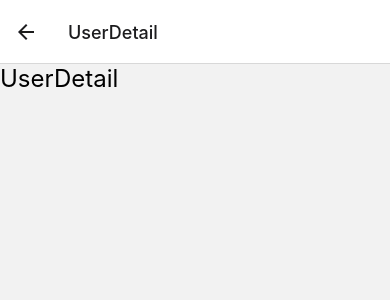
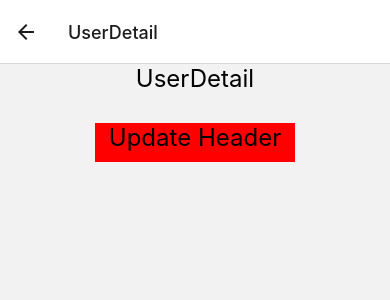
Before and after one commit to murathanje/React-Native, a React Native app in the folder ReactNative/: screen /UserDetail in a window 390 px wide. Shown: the top 300 px of the page. Built offline with nearby package versions, Linux system fonts and the light colour scheme.

Commit message:
Header update

```diff
--- a/ReactNative/src/screens/UserDetail/index.jsx
+++ b/ReactNative/src/screens/UserDetail/index.jsx
@@ -1,12 +1,21 @@
-import { View, Text, StyleSheet } from 'react-native'
+import { View, Text, StyleSheet, Button, Touchable, TouchableOpacity } from 'react-native'
 import React from 'react'
 
-const UserDetail = ({ route }) => {
+const UserDetail = ({ route, navigation }) => {
     const data = route.params;
     return (
-        <View>
+        <View style={styles.container}>
             <Text style={styles.text}>UserDetail</Text>
             <Text style={styles.text}>{JSON.stringify(data,null,2)}</Text>
+
+            <TouchableOpacity
+                style={styles.updateHeaderButton}
+                onPress={()=> navigation.setOptions({
+                    title: "Updated!"
+                })}
+            >
+                <Text style={styles.text}>Update Header</Text>
+            </TouchableOpacity>
         </View>
     );
 };
@@ -15,6 +24,17 @@ const styles = StyleSheet.create({
     text:{
         fontSize: 24,
     },
+    updateHeaderButton: {
+        width: 200,
+        backgroundColor: "red",
+        alignItems: "center",
+        paddingBottom: 10,
+        marginTop: 30,
+    },
+    container: {
+        flex: 1,
+        alignItems: "center",
+    }
 });
 
 export default UserDetail
```
Also changed, not shown: ReactNative/src/screens/Users/index.js (line endings or trailing spaces).
